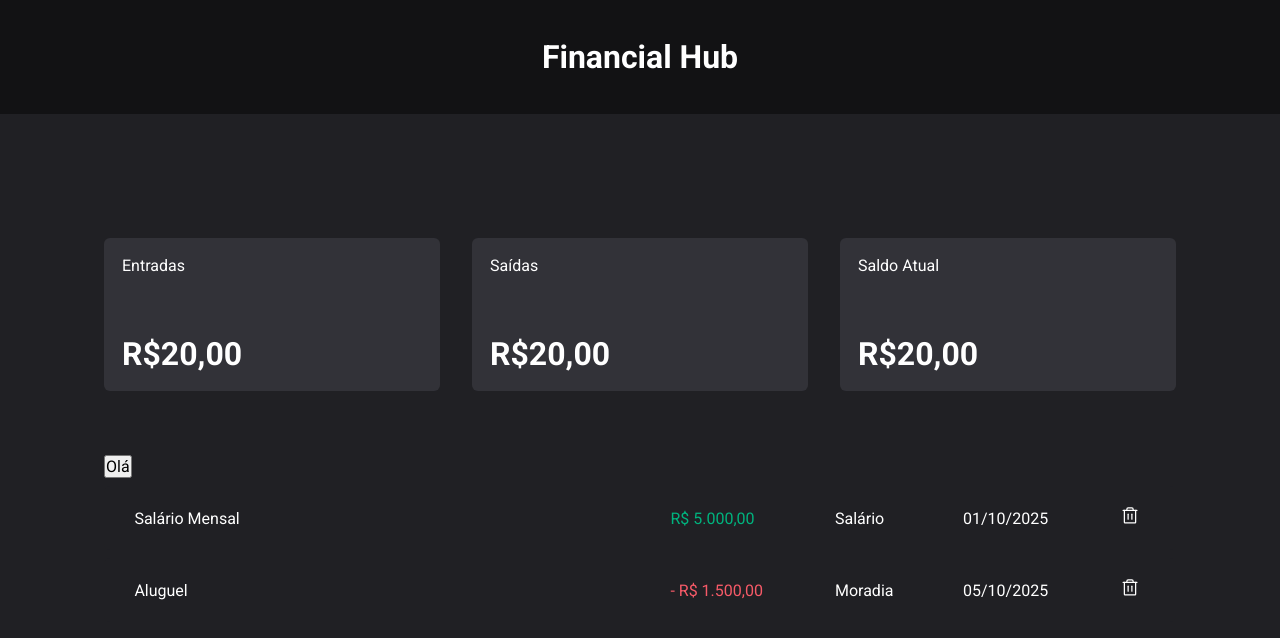
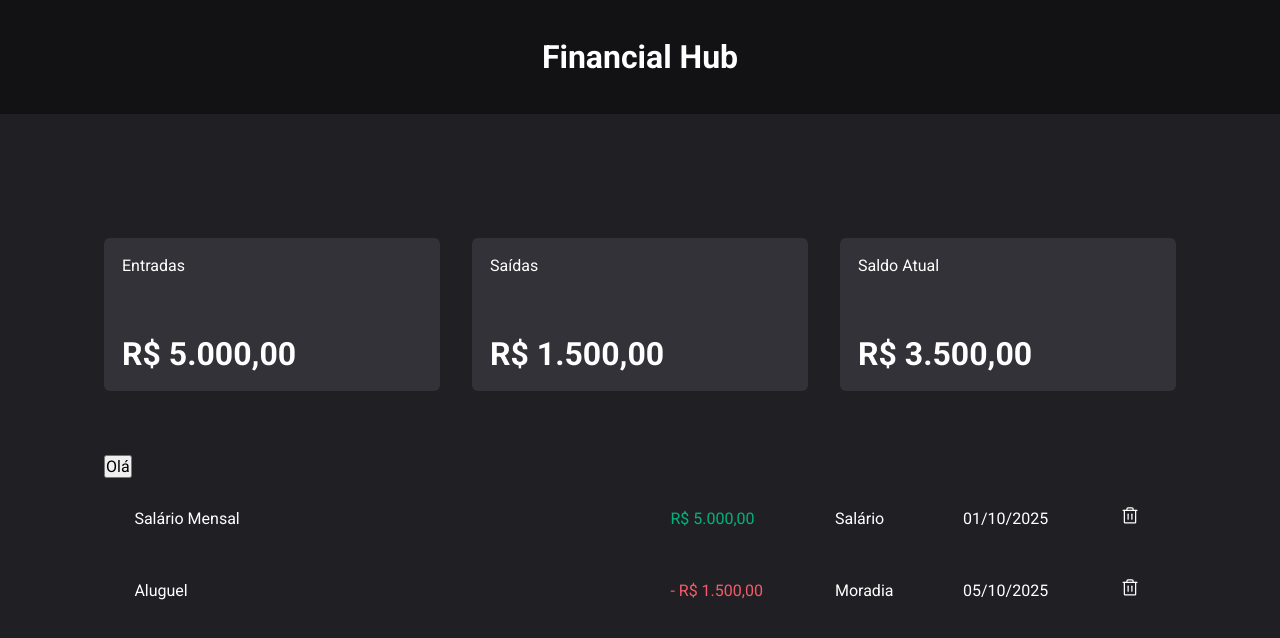
Before and after one commit to PauloVitorrr/financial-hub, a React (Vite) app: page / in a window 1280 px wide. Shown: the top 638 px of the page. Built offline with nearby package versions, Linux system fonts and the light colour scheme; data requests are answered from the project's data file.

Commit message:
fix: padrozinando como lowecase no json

```diff
--- a/db.json
+++ b/db.json
@@ -5,7 +5,7 @@
       "description": "Salário Mensal",
       "value": 5000,
       "category": "Salário",
-      "type": "Entrada",
+      "type": "entrada",
       "date": "2025-10-01"
     },
     {
@@ -13,7 +13,7 @@
       "description": "Aluguel",
       "value": 1500,
       "category": "Moradia",
-      "type": "Saída",
+      "type": "saída",
       "date": "2025-10-05"
     }
   ]
--- a/src/components/Summary/index.tsx
+++ b/src/components/Summary/index.tsx
@@ -1,6 +1,10 @@
+import { useSummary } from "../../hooks/useSummary";
+import { priceFormatter } from "../../utils/formatter";
 import * as S from "./styles";
 
 export default function Summary() {
+  const summary = useSummary();
+
   return (
     <S.SummaryContainer>
       <S.SummaryCard>
@@ -8,21 +12,21 @@ export default function Summary() {
           <span>Entradas</span>
         </header>
 
-        <strong>R$20,00</strong>
+        <strong>{priceFormatter.format(summary.entrada)}</strong>
       </S.SummaryCard>
       <S.SummaryCard>
         <header>
           <span>Saídas</span>
         </header>
 
-        <strong>R$20,00</strong>
+        <strong>{priceFormatter.format(summary.saida)}</strong>
       </S.SummaryCard>
       <S.SummaryCard>
         <header>
           <span>Saldo Atual</span>
         </header>
 
-        <strong>R$20,00</strong>
+        <strong>{priceFormatter.format(summary.total)}</strong>
       </S.SummaryCard>
     </S.SummaryContainer>
   );
--- a/src/contexts/TransactionsContext.tsx
+++ b/src/contexts/TransactionsContext.tsx
@@ -4,7 +4,7 @@ import { api } from "../services/axios";
 interface Transaction {
   id: number;
   description: string;
-  type: "Entrada" | "Saída";
+  type: "entrada" | "saída";
   value: number;
   category: string;
   date: string;
--- /dev/null
+++ b/src/hooks/useSummary.tsx
@@ -0,0 +1,26 @@
+import { useContext } from "react";
+import { TransactionsContext } from "../contexts/TransactionsContext";
+
+export function useSummary() {
+  const { transactions } = useContext(TransactionsContext);
+
+  const summary = transactions.reduce(
+    (acc, transaction) => {
+      if (transaction.type === "entrada") {
+        acc.entrada += transaction.value;
+        acc.total += transaction.value;
+      } else {
+        acc.saida += transaction.value;
+        acc.total -= transaction.value;
+      }
+
+      return acc;
+    },
+    {
+      entrada: 0,
+      saida: 0,
+      total: 0,
+    }
+  );
+  return summary;
+}
--- a/src/pages/Transactions/index.tsx
+++ b/src/pages/Transactions/index.tsx
@@ -28,7 +28,7 @@ export default function Transactions() {
                     <td width="50%">{transaction.description}</td>
                     <td>
                       <S.PriceHighLight variant={transaction.type}>
-                        {transaction.type === "Saída" && "- "}
+                        {transaction.type === "saída" && "- "}
                         {priceFormatter.format(transaction.value)}
                       </S.PriceHighLight>
                     </td>
--- a/src/pages/Transactions/styles.ts
+++ b/src/pages/Transactions/styles.ts
@@ -37,12 +37,12 @@ export const TransactionsTable = styled.table`
 `;
 
 interface PriceHighLightProps {
-  variant: "Entrada" | "Saída";
+  variant: "entrada" | "saída";
 }
 
 export const PriceHighLight = styled.span<PriceHighLightProps>`
   color: ${(props) =>
-    props.variant === "Entrada"
+    props.variant === "entrada"
       ? props.theme["green-300"]
       : props.theme["red-300"]};
 `;
```
